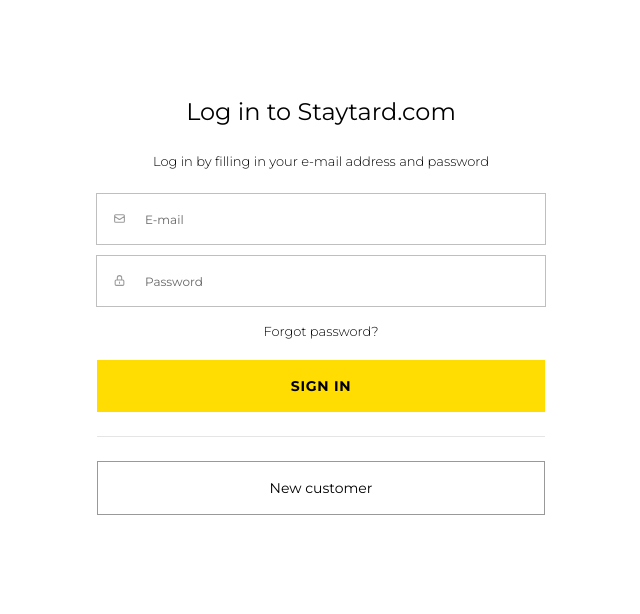
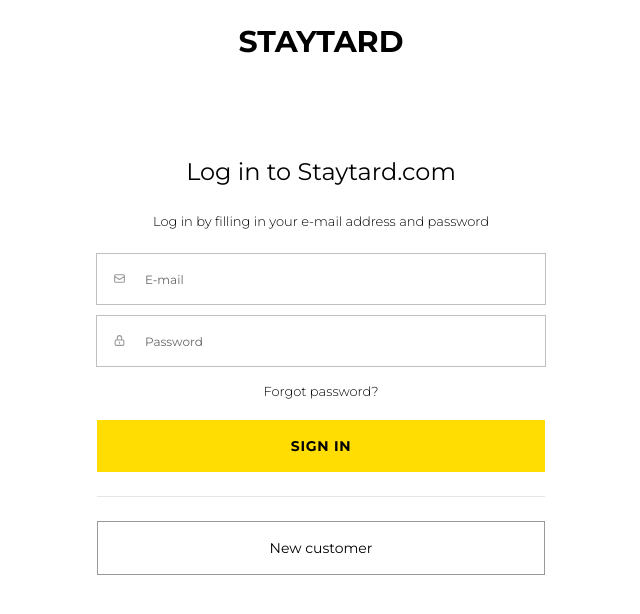
Before and after one commit to EdvinTr/staytard-frontend, a Next.js app: page /login in a window 1280 px wide. Shown: the top 614 px of the page, without its empty margins (319-959 px from the left). Built offline with nearby package versions, Linux system fonts and the light colour scheme; no server answers.

Commit message:
fix: loading spinner size

```diff
--- /dev/null
+++ b/src/components/AppHeader.tsx
@@ -0,0 +1,17 @@
+import Link from "next/link";
+import React from "react";
+import { APP_PAGE_ROUTE } from "../constants";
+import { MyContainer } from "./MyContainer";
+interface AppHeaderProps {}
+
+export const AppHeader: React.FC<AppHeaderProps> = ({}) => {
+  return (
+    <MyContainer>
+      <header className="text-center pt-6">
+        <Link href={APP_PAGE_ROUTE.INDEX}>
+          <a className="text-3xl  uppercase font-bold">Staytard</a>
+        </Link>
+      </header>
+    </MyContainer>
+  );
+};
--- a/src/pages/_app.tsx
+++ b/src/pages/_app.tsx
@@ -48,10 +48,10 @@
           >
             <SpinnerCircularFixed
               size={100}
-              thickness={80}
+              thickness={100}
               speed={300}
-              color="rgba(239, 68, 68,1)"
-              secondaryColor="rgba(172, 57, 57, 0)"
+              color="rgba(255, 221, 2,1)"
+              secondaryColor="rgba(0,0,0, 0)"
               className="mt-4"
             />
           </motion.div>
--- a/src/pages/index.tsx
+++ b/src/pages/index.tsx
@@ -1,9 +1,19 @@
 import { NextPage } from "next";
-
+import Link from "next/link";
+import { APP_PAGE_ROUTE } from "../constants";
+import { useMeQuery } from "../lib/graphql";
 const IndexPage: NextPage = () => {
+  const { data: meData } = useMeQuery();
   return (
     <div>
       <h1 className="text-5xl font-semibold uppercase">Staytard</h1>
+      {meData ? (
+        <Link href={APP_PAGE_ROUTE.LOGIN}>
+          <a>Login</a>
+        </Link>
+      ) : (
+        <button>Logout</button>
+      )}
     </div>
   );
 };
--- a/src/pages/login.tsx
+++ b/src/pages/login.tsx
@@ -3,8 +3,9 @@
 import Head from "next/head";
 import Link from "next/link";
 import { useRouter } from "next/router";
-import { useState } from "react";
+import { Fragment, useState } from "react";
 import { SpinnerCircularFixed } from "spinners-react";
+import { AppHeader } from "../components/AppHeader";
 import { APP_NAME, APP_PAGE_ROUTE, LOCAL_STORAGE_KEY } from "../constants";
 import { LoginUserDto, useLoginUserMutation } from "../lib/graphql";
 
@@ -47,6 +48,8 @@
   };
 
   return (
+    <Fragment>
+      <AppHeader />
       <div className="sm:max-w-md lg:max-w-lg 2xl:max-w-4xl mx-auto px-8">
         <Head>
           <title>{`${APP_NAME} - Log in`}</title>
@@ -139,6 +142,7 @@
           </Link>
         </div>
       </div>
+    </Fragment>
   );
 };
 
```
Lines whose indentation alone changed are shown as unchanged.
